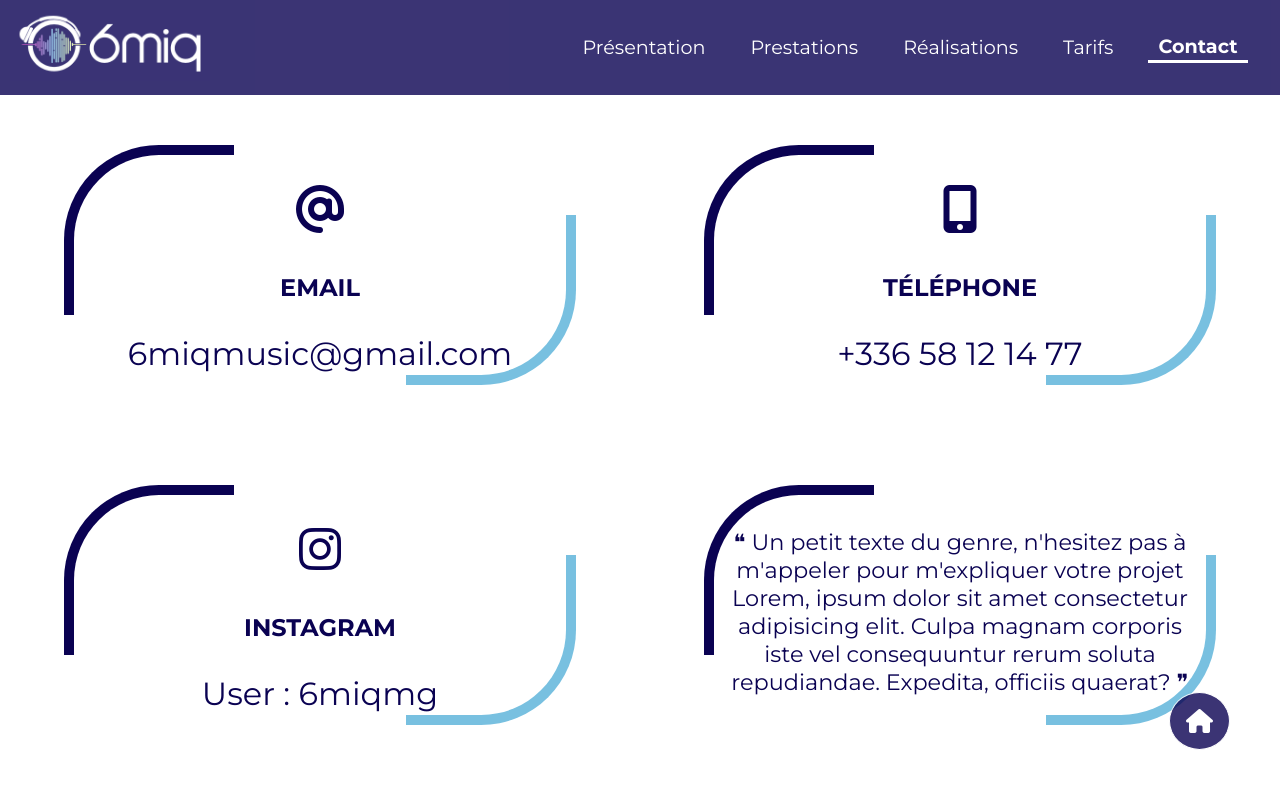
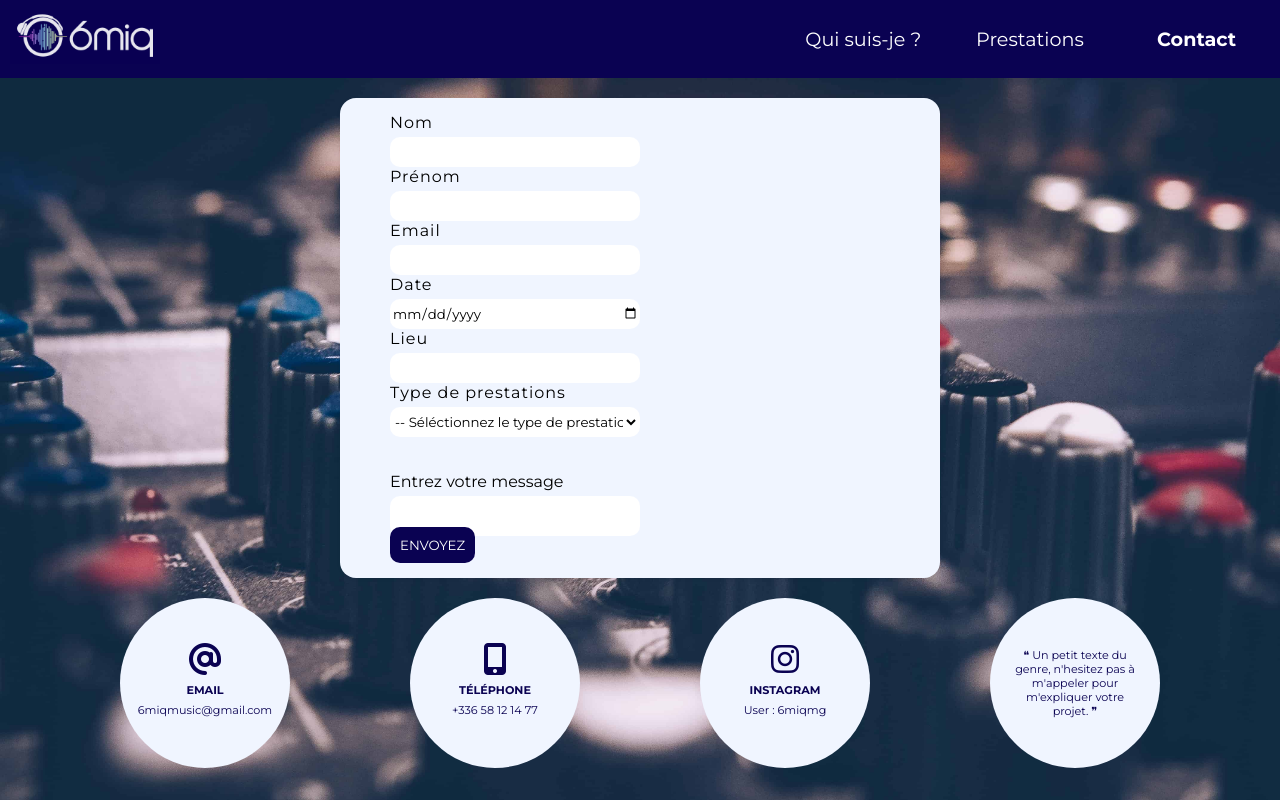
Before and after one commit to NanoFreelancePro/NanoFreelancePro.github.io, a website: page public/html/contact.html in a window 1280 px wide. Drawn offline with Linux system fonts and the light colour scheme; files whose address does not match are found by name.

Commit message:
finir formulaire

```diff
--- a/public/html/contact.html
+++ b/public/html/contact.html
@@ -30,18 +30,57 @@
     <div class="main__header__bar">
         <!-- LOGO -->
         <a href="../../index.html" class="main__header__bar--logo">
-            <img src="../../public/img//logo/logo-vertical.png" alt="Logo du DJ 6miq">
+            <img src="../img//logo/logo-vertical.png" alt="Logo du DJ 6miq">
         </a>
         <!-- MENU -->
         <nav class="main__header__bar--menu">
-                <a href="#presentation" class="main__header__bar--menu--btn"><p>Présentation</p></a>
+                <a href="#presentation" class="main__header__bar--menu--btn"><p>Qui suis-je ?</p></a>
                 <a href="#prestations" class="main__header__bar--menu--btn"><p>Prestations</p></a>
-                <a href="#" class="main__header__bar--menu--btn"><p>Réalisations</p></a>
-                <a href="#" class="main__header__bar--menu--btn"><p>Tarifs</p></a>
-                <a href="./contact.html" id="contact" class="main__header__bar--menu--btn"><p>Contact</p></a>
+                <a href="./public/html/contact.html" id="active" class="main__header__bar--menu--btn"><p>Contact</p></a>
         </nav>
     </div>
-    <a href="../../index.html"><i class="fas fa-home main__header__home"></i></a>
+    <a href="#"><i class="fas fa-home main__header__home"></i></a>
+    <!-- FORMULAIRE -->
+    <form class="form" action="">
+        <div class="form__container parent">
+            <label class="form__name" for="last-name">Nom</label>
+            <input class="form__input" type="text" name="" id="last-name" autocomplete="off">
+        </div>
+        <div class="form__container parent">
+            <label class="form__name" for="first-name">Prénom</label>
+            <input class="form__input" type="text" name="" id="first-name" autocomplete="off">
+        </div>
+        <div class="form__container parent">
+            <label class="form__name" for="email">Email</label>
+            <input class="form__input" type="email" name="" id="email" autocomplete="off">
+        </div>
+        <div class="form__container parent">
+            <label class="form__name" for="date">Date</label>
+            <input class="form__input" type="date" name="" id="date" autocomplete="off" min="2021-12-01">
+        </div>
+        <div class="form__container parent">
+            <label class="form__name" for="lieu">Lieu</label>
+            <input class="form__input" type="text" name="" id="lieu" autocomplete="off">
+        </div>
+        <div class="form__choice parent">
+            <label class="form__name" for="choice">Type de prestations</label>
+            <select class="form__input" id="choice">
+                <option value="">-- Séléctionnez le type de prestations --</option>
+                <option value="">Anniversaire</option>
+                <option value="">Entreprise</option>
+                <option value="">Événement</option>
+                <option value="">Mariage</option>
+                <option value="">Autres</option>
+            </select>
+        </div>
+        <div class="form__txt parent">
+            <label for="message">Entrez votre message</label>
+            <textarea name="" id="message" cols="30" rows="1"></textarea>
+        </div>
+        <div class="parent">
+            <input class="form__btn" type="submit" value="ENVOYEZ">
+        </div>
+    </form>
     <!-- CONTACT -->
     <section class="contact">
         <div class="contact__container">
@@ -61,7 +100,7 @@
                 <p class="contact__container__thumb--link">User : 6miqmg</p>
             </a>
             <a href="" class="contact__container__thumb">
-                <p class="contact__container__thumb--txt">Un petit texte du genre, n'hesitez pas à m'appeler pour m'expliquer votre projet Lorem, ipsum dolor sit amet consectetur adipisicing elit. Culpa magnam corporis iste vel consequuntur rerum soluta repudiandae. Expedita, officiis quaerat?</p>
+                <p class="contact__container__thumb--txt">Un petit texte du genre, n'hesitez pas à m'appeler pour m'expliquer votre projet.</p>
             </a>
         </div>
     </section>
--- a/sass/main.scss
+++ b/sass/main.scss
@@ -11,6 +11,7 @@ $color-4: #ffb7c3;
 $color-5: #13125e;
 $color-6: #abb8a2;
 $color-7: #8146ab;
+$color-8: #f0f5ff;
 $color-txt: #fff;
 
 /* KEYFRAMES */
@@ -33,58 +34,37 @@ $color-txt: #fff;
 
 @keyframes heartbeat {
   from {
-    transform: translateX(50%) scale(1);
-    transform-origin: center center;
+    transform: scale(1);
     animation-timing-function: ease-out;
   }
   5% {
-    transform: translateX(50%) scale(0.91);
+    transform: scale(0.91);
     animation-timing-function: ease-in;
   }
   8% {
-    transform: translateX(50%) scale(0.98);
+    transform: scale(0.98);
     animation-timing-function: ease-out;
   }
   16% {
-    transform: translateX(50%) scale(0.87);
+    transform: scale(0.87);
     animation-timing-function: ease-in;
   }
   22% {
-    transform: translateX(50%) scale(1);
+    transform: scale(1);
     animation-timing-function: ease-out;
   }
 }
-// @keyframes heartbeat {
-//   from {
-//     transform: translateX(50%) scale(1);
-//     transform-origin: center center;
-//     animation-timing-function: ease-out;
-//   }
-//   10% {
-//     transform: translateX(50%) scale(0.91);
-//     animation-timing-function: ease-in;
-//   }
-//   17% {
-//     transform: translateX(50%) scale(0.98);
-//     animation-timing-function: ease-out;
-//   }
-//   33% {
-//     transform: translateX(50%) scale(0.87);
-//     animation-timing-function: ease-in;
-//   }
-//   45% {
-//     transform: translateX(50%) scale(1);
-//     animation-timing-function: ease-out;
-//   }
-// }
+
 /* GENERAL SIZE */
 * {
   box-sizing: border-box;
+  scroll-behavior: smooth;
+  outline: none;
+  font-family: $font-1;
 }
 
 body {
   margin: 0;
-  font-family: $font-1;
 }
 
 a {
@@ -125,6 +105,7 @@ a {
   height: 100vh;
   background: url("../../public/img/diapo/pexels-erik-mclean-4062563.jpg") fixed
     center/cover;
+  overflow: hidden;
   &__title {
     position: absolute;
     top: 40vh;
@@ -163,7 +144,6 @@ a {
         width: 150px;
         height: 30px;
         padding: 10px;
-        font-family: $font-1;
         font-size: 1.2rem;
         &:hover {
           font-weight: bold;
@@ -182,7 +162,8 @@ a {
     font-size: 1.5rem;
     background: $color-1;
     color: $color-txt;
-    opacity: 0.8;
+    opacity: 0;
+    transition: 500ms ease-in-out;
   }
 }
 
@@ -196,26 +177,25 @@ a {
   align-items: center;
   height: 100vh;
   margin: 0 auto;
+  background: $color-8;
   &__container {
     display: flex;
     justify-content: space-around;
-    position: relative;
     width: 90%;
     height: 60vh;
     padding: 20px;
     &__pic {
       width: 40%;
       object-fit: cover;
-      border-radius: 50px;
+      border-radius: 10px;
     }
     &__txt {
       width: 50%;
-      position: relative;
       padding: 10px;
       text-align: center;
       color: $color-1;
-      border: 3px dotted $color-1;
-      border-radius: 90px;
+      border: 3px solid $color-1;
+      border-radius: 75px;
       &--name {
         margin: 0;
         font-size: 3rem;
@@ -240,15 +220,11 @@ a {
         }
       }
       &--btn {
-        position: absolute;
-        bottom: 20px;
-        right: 50%;
-        transform: translateX(50%);
-        transform-origin: center center;
+        display: block;
+        margin: 20px auto;
         padding: 10px 15px;
         font-size: 1.2rem;
         background: $color-1;
-        font-family: "Montserrat", sans-serif;
         color: $color-txt;
         border-style: none;
         border-radius: 10px;
@@ -265,7 +241,6 @@ a {
 .transition {
   overflow: hidden;
   position: relative;
-  margin: 100px 0;
   width: 100%;
   height: 100vh;
   background: url("../../public/img/transition/pexels-oleg-gurin-3695476.jpg")
@@ -283,21 +258,21 @@ a {
     top: 15vh;
     left: 100px;
     transform: translateX(-500px);
-    transition: 400ms;
+    transition: 400ms ease-in-out;
   }
   &--2 {
     position: absolute;
     top: 40vh;
     right: 100px;
     transform: translateX(500px);
-    transition: 400ms;
+    transition: 400ms ease-in-out;
   }
   &--3 {
     position: absolute;
     bottom: 15vh;
     left: 100px;
     transform: translateX(-500px);
-    transition: 400ms;
+    transition: 400ms ease-in-out;
   }
 }
 
@@ -309,34 +284,31 @@ a {
   height: 100vh;
   margin: 0 auto;
   overflow: hidden;
-  // background-image: linear-gradient(to top, #30cfd0 0%, #330867 100%);
+  background: $color-8;
   color: $color-1;
   &__title {
     width: 395px;
     height: auto;
-    margin: 30px auto;
+    margin: 60px auto;
     padding-bottom: 5px;
     text-transform: uppercase;
     text-align: center;
     font-size: 2.5rem;
-    border-bottom: 7px solid $color-2;
   }
   &__container {
     display: flex;
     flex-wrap: wrap;
     justify-content: space-around;
     align-items: center;
-    height: 88vh;
+    height: 70vh;
     &__thumb {
-      position: relative;
-      width: 45%;
+      width: 48%;
       height: 30vh;
-      padding: 20px;
-      background: $color-txt;
+      padding: 10px;
       color: $color-1;
       text-align: center;
-      border-radius: 80px;
-      border: 3px dotted $color-1;
+      border-radius: 75px;
+      border: 3px solid $color-1;
       &--title {
         margin: 10px;
         font-size: 1.5rem;
@@ -355,22 +327,24 @@ a {
         }
         &--txt {
           width: 70%;
-          margin: 30px auto;
+          margin: 0px auto;
           padding: 0 10px;
           font-size: 1rem;
           overflow: hidden;
           white-space: pre-line;
           text-overflow: ellipsis;
+          text-align: justify;
         }
       }
       &--btn {
-        margin: 0px auto;
+        display: block;
+        margin: 15px auto;
         padding: 15px;
         background: $color-1;
-        font-family: $font-1;
         color: $color-txt;
         border-style: none;
         border-radius: 10px;
+        animation: heartbeat 3s ease-in-out infinite both;
       }
     }
   }
@@ -384,37 +358,38 @@ a {
   position: relative;
   width: 100%;
   height: 100vh;
+  overflow: hidden;
+  background: url("../../public/img/contact/pexels-hendrik-b-744318.jpg")
+    center/cover;
   &__bar {
     display: flex;
     justify-content: space-between;
     background: $color-1;
-    opacity: 0.8;
+    opacity: 1;
     &--logo {
-      width: 200px;
+      width: 150px;
       margin: 10px;
     }
     &--logo img {
       width: 100%;
+      opacity: 0.9;
     }
     &--menu {
       display: flex;
       justify-content: space-around;
       align-items: center;
       flex-wrap: wrap;
-      width: 700px;
-      margin-right: 20px;
+      width: 500px;
       &--btn {
         display: flex;
+        justify-content: center;
         align-items: center;
+        width: 150px;
         height: 30px;
         padding: 10px;
-        font-family: $font-1;
         font-size: 1.2rem;
-        text-align: center;
-        border-bottom: 2px solid $color-1;
         &:hover {
           font-weight: bold;
-          border-bottom: 3px solid $color-txt;
         }
       }
     }
@@ -430,18 +405,100 @@ a {
     font-size: 1.5rem;
     background: $color-1;
     color: $color-txt;
-    opacity: 0.8;
+    opacity: 0;
+    transition: 500ms ease-in-out;
   }
 }
 
 // ----------------------------------------------------
 //                  BTN MENU ACTIVE
 // ----------------------------------------------------
-#contact {
+#active {
   font-weight: bold;
-  border-bottom: 3px solid $color-txt;
 }
 
+// ----------------------------------------------------
+//                      FORMULAIRE
+// ----------------------------------------------------
+.parent {
+  &:nth-child(1) {
+    grid-area: 1;
+  }
+  &:nth-child(2) {
+    grid-area: 2;
+  }
+  &:nth-child(3) {
+    grid-area: 3;
+  }
+  &:nth-child(4) {
+    grid-area: 4;
+  }
+  &:nth-child(5) {
+    grid-area: 5;
+  }
+  &:nth-child(6) {
+    grid-area: 6;
+  }
+  &:nth-child(7) {
+    grid-area: 7;
+  }
+  &:nth-child(8) {
+    grid-area: 8;
+  }
+}
+.form {
+  width: 50%;
+  min-width: 380px;
+  max-width: 600px;
+  height: 60vh;
+  margin: 20px auto;
+  padding: 15px 50px 15px 50px;
+  display: grid;
+  grid-template-rows: 1fr 1fr 1fr 1fr 1fr 2fr 1fr;
+  grid-template-columns: 1fr 1fr;
+  grid-template-areas:
+    "1 1"
+    "2 2"
+    "3 3"
+    "4 5"
+    "6 6"
+    "7 7"
+    "8 8";
+  background: $color-8;
+  border-radius: 16px;
+  box-shadow: 0 1px 4px rgba(0, 0, 0, 0.05);
+  &__name {
+    letter-spacing: 1px;
+  }
+  &__input {
+    width: 100%;
+    height: 30px;
+    margin-top: 5px;
+    background: $color-txt;
+    border: 1px solid transparent;
+    border-radius: 10px;
+    &:focus {
+      border: 2px solid $color-1;
+    }
+  }
+  &__txt > textarea {
+    resize: none;
+    width: 100%;
+    height: 80%;
+    margin-top: 5px;
+    border: 1px solid transparent;
+    border-radius: 10px;
+  }
+  &__btn {
+    width: auto;
+    margin: 5px auto 0px;
+    padding: 10px;
+    background: $color-1;
+    color: $color-txt;
+    border-style: none;
+    border-radius: 10px;
+  }
+}
 // ----------------------------------------------------
 //                      CONTACT
 // ----------------------------------------------------
@@ -450,51 +507,40 @@ a {
   &__container {
     display: flex;
     flex-wrap: wrap;
-    justify-content: space-around;
+    justify-content: space-evenly;
     align-items: center;
-    height: 85vh;
     &__thumb {
-      position: relative;
-      width: 40%;
-      height: 30vh;
+      display: flex;
+      flex-wrap: wrap;
+      justify-content: space-around;
+      align-content: center;
+      width: 170px;
+      height: 170px;
+      background: $color-8;
       color: $color-1;
       text-align: center;
-      &::before {
-        content: "";
-        position: absolute;
-        top: 0px;
-        left: 0px;
-        width: 160px;
-        height: 160px;
-        border-top: 10px solid $color-1;
-        border-left: 10px solid $color-1;
-        border-radius: 95px 0 0 0;
-      }
-      &::after {
-        content: "";
-        position: absolute;
-        right: 0px;
-        bottom: 0px;
-        width: 160px;
-        height: 160px;
-        border-right: 10px solid $color-2;
-        border-bottom: 10px solid $color-2;
-        border-radius: 0 0 95px 0;
-      }
+      border-radius: 50%;
       &--logo {
-        padding-top: 40px;
-        font-size: 3rem;
+        height: 40px;
+        width: 100%;
+        font-size: 2rem;
       }
       &--type {
-        padding-top: 20px;
+        align-items: center;
+        height: 20px;
+        width: 100%;
+        margin: 0px;
+        font-size: 0.7rem;
       }
       &--link {
-        padding-top: 0px;
-        font-size: 2rem;
+        align-items: center;
+        height: 20px;
+        margin: 0px;
+        font-size: 0.7rem;
       }
       &--txt {
         padding: 20px;
-        font-size: 1.4rem;
+        font-size: 0.7rem;
         align-items: center;
         &::before {
           content: "\275D  ";
```
Also changed, not shown: index.html (+2 -2 lines), index.js (+12 -7 lines), public/css/style.css, public/img/contact/pexels-hendrik-b-744318.jpg (added), public/img/diapo/pexels-gaby-tenda-2123606.jpg (deleted), public/img/diapo/pexels-mikky-koopac-625644.jpg (deleted), public/img/diapo/pexels-thor-garlan-3432039.jpg (deleted), 1 other file.
